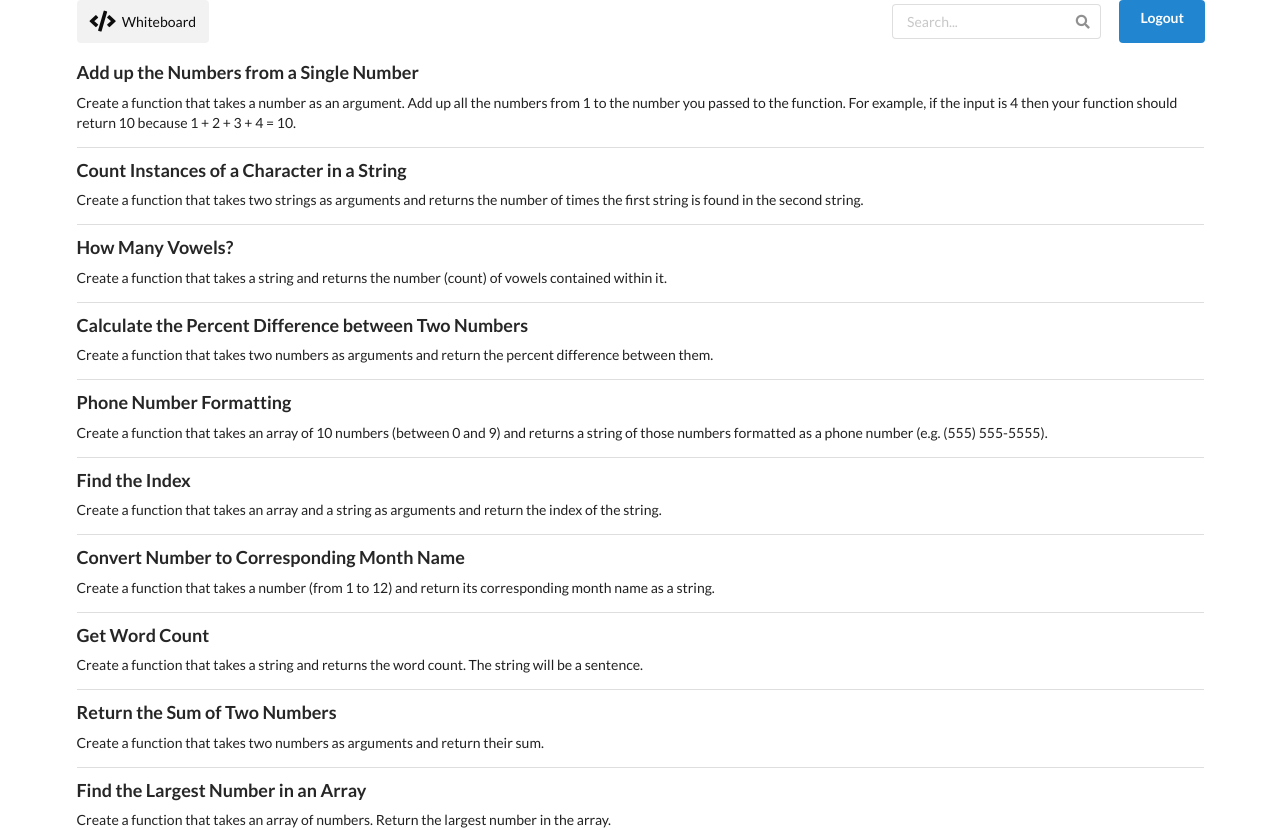
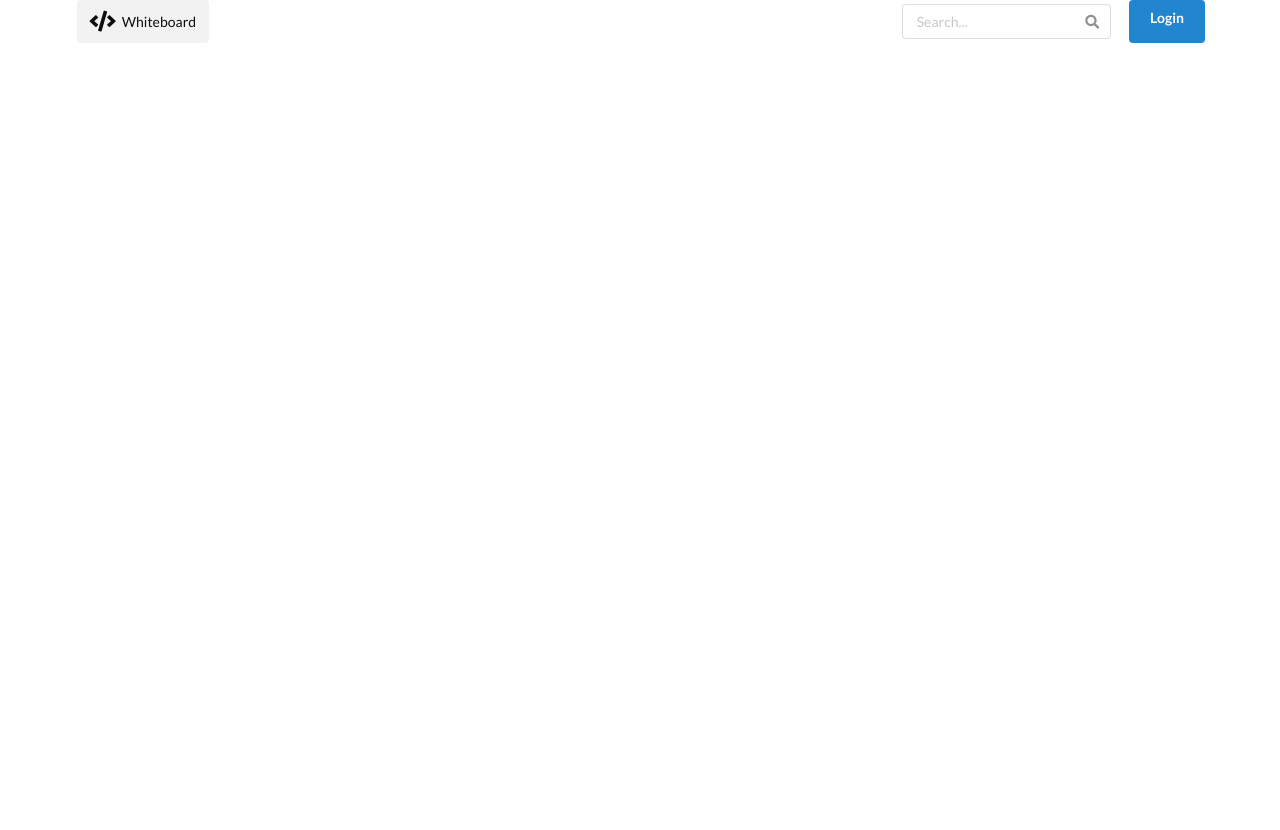
Before and after one commit to gsamaniego41/Whiteboard, a React (Create React App) app: page / in a window 1280 px wide. After the commit the page ends 800 px from the top, so only its background shows below. Built offline with nearby package versions, Linux system fonts and the light colour scheme.

Commit message:
conditionally render home page based on auth status

```diff
--- a/src/App.js
+++ b/src/App.js
@@ -32,7 +32,12 @@ class App extends Component {
         <Route
           path="/"
           exact
-          render={() => <ChallengeList challenges={challenges} />}
+          render={() => (
+            <ChallengeList
+              challenges={challenges}
+              authStatus={this.state.isSignedIn}
+            />
+          )}
         />
         <Route
           path="/challenge/:id"
--- a/src/components/ChallengeList.js
+++ b/src/components/ChallengeList.js
@@ -4,9 +4,11 @@ import ChallengeCard from "./ChallengeCard";
 const ChallengeList = props => {
   return (
     <div className="ui divided items">
-      {props.challenges.map(challenge => (
-        <ChallengeCard challenges={challenge} key={challenge.id} />
-      ))}
+      {!props.authStatus
+        ? null
+        : props.challenges.map(challenge => (
+            <ChallengeCard challenges={challenge} key={challenge.id} />
+          ))}
     </div>
   );
 };
--- a/src/components/Navbar/AuthButton.js
+++ b/src/components/Navbar/AuthButton.js
@@ -3,7 +3,7 @@ import React from "react";
 const AuthButton = props => {
   return (
     <div className="ui primary button" onClick={props.authHandler}>
-      {`${props.authStatus ? "Login" : "Logout"}`}
+      {`${!props.authStatus ? "Login" : "Logout"}`}
     </div>
   );
 };
```
